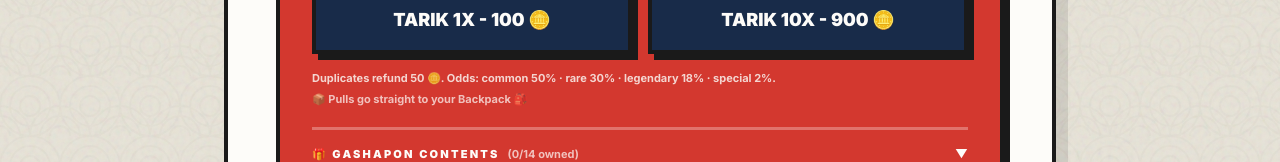
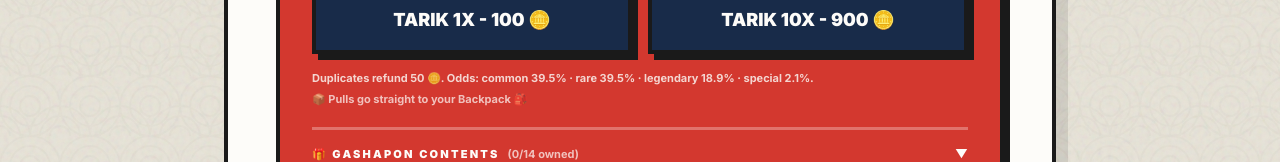
Before and after one commit to MaddLiebert/Japanese-quiz, a React (Vite) app: page /shop in a window 1280 px wide. Shown: the part 584-746 px from the top of the page. Built offline with nearby package versions, Linux system fonts and the light colour scheme.

Commit message:
feat(shop): peluang rarity dihitung dari pool (rarityOdds) — tidak hardcode lagi

```diff
--- a/src/features/packs/packs.js
+++ b/src/features/packs/packs.js
@@ -137,6 +137,22 @@ export const gachaPoolInfo = (ownedIds = []) => {
   }));
 };
 
+// Peluang AGREGAT per rarity (%), dihitung dari pool yang siap — dipakai teks
+// odds di Shop supaya tidak pernah basi saat pack baru ditambah.
+export const RARITY_ORDER = ['common', 'rare', 'legendary', 'special'];
+export const rarityOdds = () => {
+  const pool = PACKS.filter(isPackReady);
+  const total = pool.reduce((s, p) => s + (PACK_RARITY[p.rarity]?.weight ?? 1), 0);
+  if (total <= 0) return [];
+  return RARITY_ORDER
+    .filter((r) => pool.some((p) => p.rarity === r))
+    .map((r) => {
+      const weight = pool.filter((p) => p.rarity === r)
+        .reduce((s, p) => s + (PACK_RARITY[p.rarity]?.weight ?? 1), 0);
+      return { rarity: r, label: PACK_RARITY[r]?.label || r.toUpperCase(), chance: Math.round((weight / total) * 1000) / 10 };
+    });
+};
+
 // Undian gacha berbobot rarity. `rng` bisa di-inject untuk testing.
 // poolIds  — batasi undian ke daftar id pack tertentu (untuk BANNER EVENT).
 //            null = semua pack (perilaku lama, backward-compatible).
--- a/src/features/shop/Shop.jsx
+++ b/src/features/shop/Shop.jsx
@@ -4,7 +4,7 @@ import { motion, AnimatePresence } from "motion/react";
 import { useUserStats, getRank } from "../progress/ProgressContext";
 import { useLanguage } from "../../context/LanguageContext";
 import { SHOP_ITEMS, itemName, itemDesc } from "../items/items";
-import { gachaPoolInfo, PACK_RARITY } from "../packs/packs";
+import { gachaPoolInfo, PACK_RARITY, rarityOdds } from "../packs/packs";
 import { GachaSlotOverlay } from "../gacha/GachaSlotOverlay";
 
 const GACHA_PRICE_1X = 100;
@@ -28,6 +28,9 @@ export function Shop() {
   const ownedItems = progress.ownedItems || {};
   const ownedPacks = progress.ownedPacks || [];
   const pool = gachaPoolInfo(ownedPacks);
+
+  // Teks odds dihitung dari pool (bukan hardcode) — aman saat pack bertambah.
+  const oddsText = rarityOdds().map((o) => `${o.label.toLowerCase()} ${o.chance}%`).join(' · ');
 
   const handlePurchase = (item) => {
     const res = buyItem(item.id);
@@ -149,8 +152,8 @@ export function Shop() {
               </div>
               <p className="text-[11px] font-bold mt-4 text-kinari-light/80">
                 {language === 'id'
-                  ? 'Duplikat di-refund 50 🪙. Peluang: common 50% · rare 30% · legendary 18% · special 2%.'
-                  : 'Duplicates refund 50 🪙. Odds: common 50% · rare 30% · legendary 18% · special 2%.'}
+                  ? `Duplikat di-refund 50 🪙. Peluang: ${oddsText}.`
+                  : `Duplicates refund 50 🪙. Odds: ${oddsText}.`}
               </p>
               <p className="text-[11px] font-bold mt-1 text-kinari-light/70">
                 {language === 'id'
```
Also changed, not shown: 1 other file (tests, documents, lock files or other folders).
